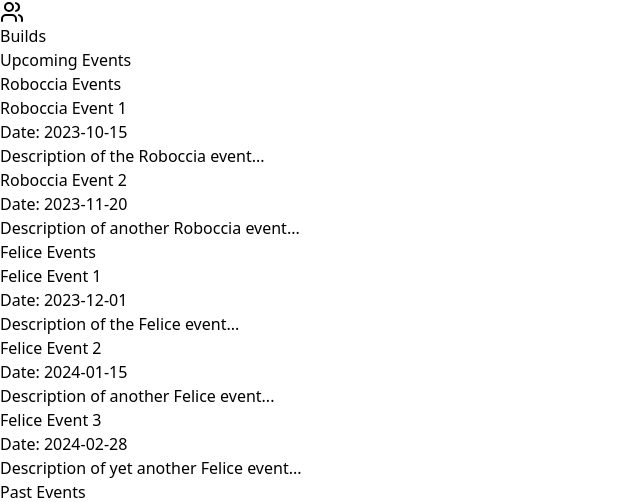
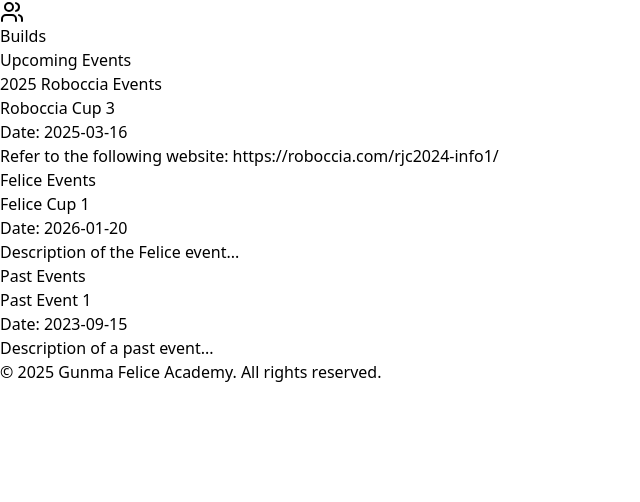
Before and after one commit to scratchmasterj21/elementary-roboccia-showcase, a React (Vite) app: page /events in a window 1280 px wide. Shown: the part 450-952 px from the top of the page, without its empty margins (0-640 px from the left). After the commit the page ends 834 px from the top, so only its background shows below. Built offline with nearby package versions, Linux system fonts and the light colour scheme.

Commit message:
events info

```diff
--- a/src/pages/Events.tsx
+++ b/src/pages/Events.tsx
@@ -7,17 +7,12 @@
 
           {/* Roboccia Events Section */}
           <section className="mb-8">
-            <h2 className="text-2xl font-semibold mb-4">Roboccia Events</h2>
+            <h2 className="text-2xl font-semibold mb-4">2025 Roboccia Events</h2>
             <div className="grid grid-cols-1 md:grid-cols-2 lg:grid-cols-3 gap-4">
               <div className="bg-white p-4 rounded shadow">
-                <h3 className="text-xl font-semibold">Roboccia Event 1</h3>
-                <p className="text-gray-600">Date: 2023-10-15</p>
-                <p className="text-gray-600">Description of the Roboccia event...</p>
-              </div>
-              <div className="bg-white p-4 rounded shadow">
-                <h3 className="text-xl font-semibold">Roboccia Event 2</h3>
-                <p className="text-gray-600">Date: 2023-11-20</p>
-                <p className="text-gray-600">Description of another Roboccia event...</p>
+                <h3 className="text-xl font-semibold">Roboccia Cup 3</h3>
+                <p className="text-gray-600">Date: 2025-03-16</p>
+                <p className="text-gray-600">Refer to the following website: <a href="https://roboccia.com/rjc2024-info1/">https://roboccia.com/rjc2024-info1/</a></p>
               </div>
             </div>
           </section>
@@ -27,19 +22,9 @@
             <h2 className="text-2xl font-semibold mb-4">Felice Events</h2>
             <div className="grid grid-cols-1 md:grid-cols-2 lg:grid-cols-3 gap-4">
               <div className="bg-white p-4 rounded shadow">
-                <h3 className="text-xl font-semibold">Felice Event 1</h3>
-                <p className="text-gray-600">Date: 2023-12-01</p>
+                <h3 className="text-xl font-semibold">Felice Cup 1</h3>
+                <p className="text-gray-600">Date: 2026-01-20</p>
                 <p className="text-gray-600">Description of the Felice event...</p>
-              </div>
-              <div className="bg-white p-4 rounded shadow">
-                <h3 className="text-xl font-semibold">Felice Event 2</h3>
-                <p className="text-gray-600">Date: 2024-01-15</p>
-                <p className="text-gray-600">Description of another Felice event...</p>
-              </div>
-              <div className="bg-white p-4 rounded shadow">
-                <h3 className="text-xl font-semibold">Felice Event 3</h3>
-                <p className="text-gray-600">Date: 2024-02-28</p>
-                <p className="text-gray-600">Description of yet another Felice event...</p>
               </div>
             </div>
           </section>
```
